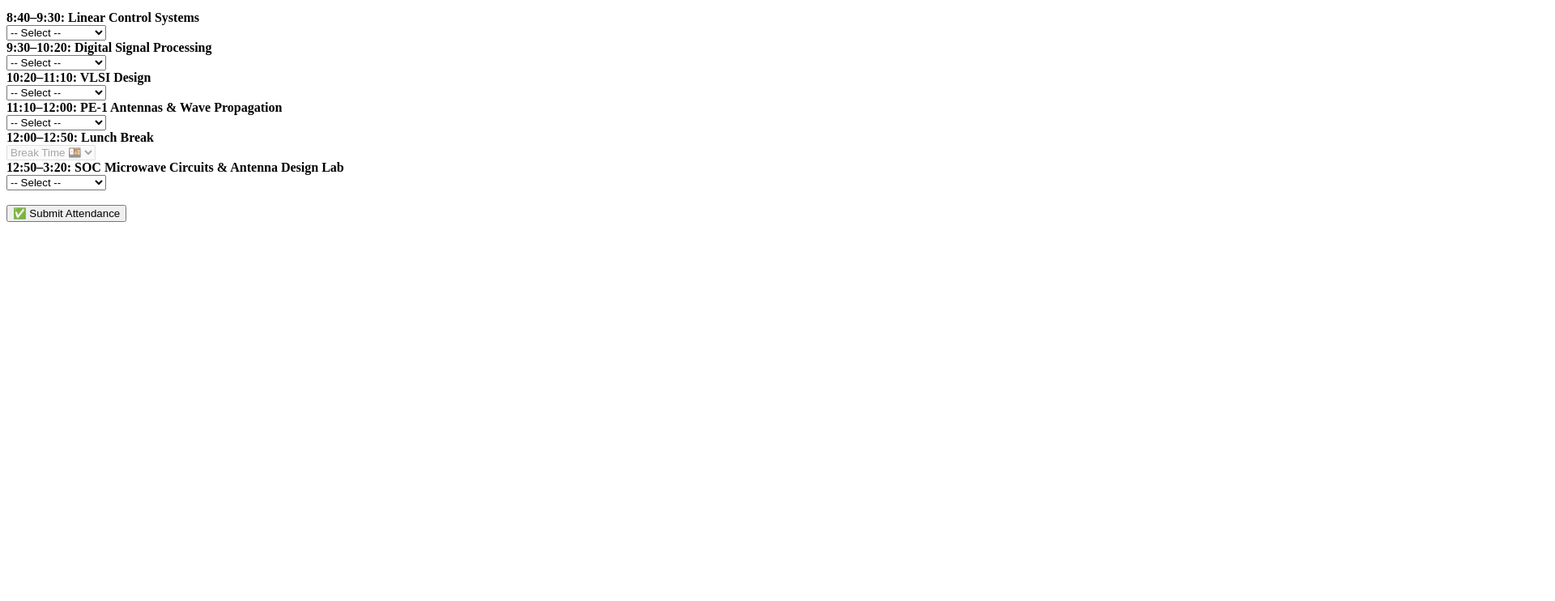
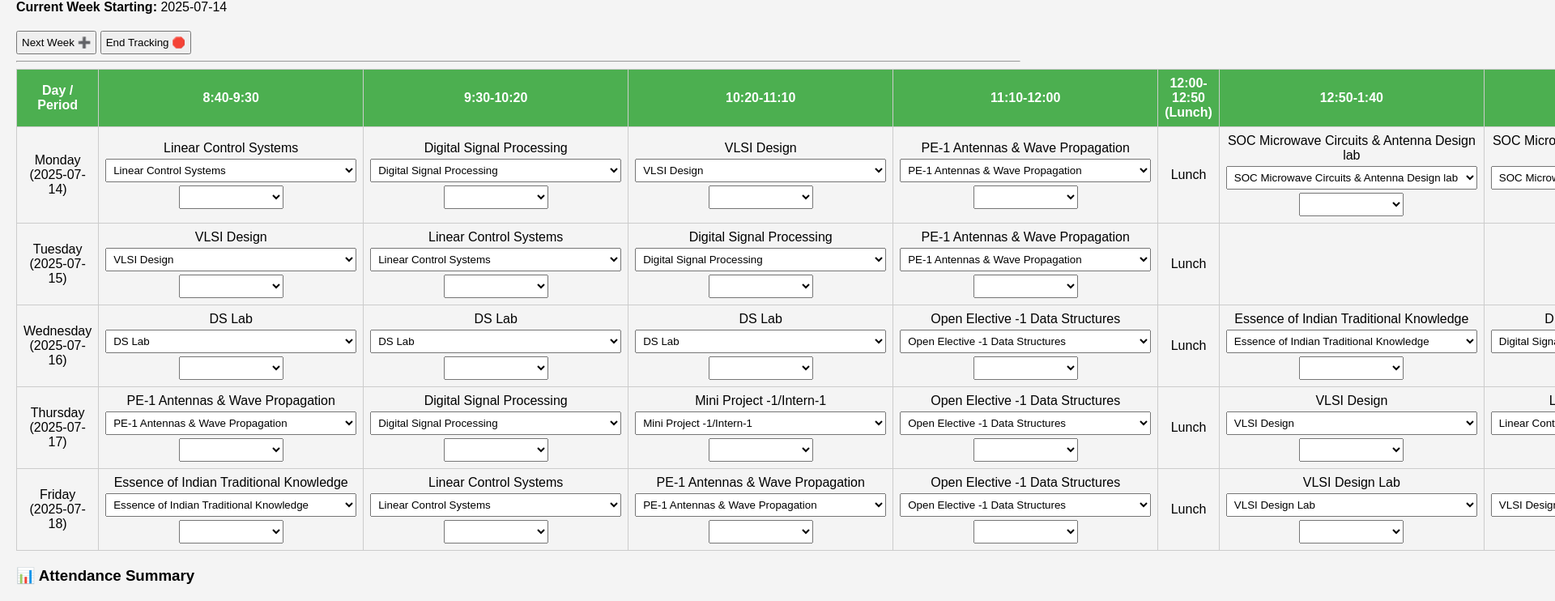
Before and after one commit to He3anth/attendance-tracker, a plain HTML site: page index.html in a window 1280 px wide. Shown: the part 68-810 px from the top of the page at 81% size, 1920 px wide, since content can reach past the window. Drawn offline with Linux system fonts and the light colour scheme.

Commit message:
Update index.html

```diff
--- a/index.html
+++ b/index.html
@@ -1,123 +1,202 @@
 <!DOCTYPE html>
 <html>
 <head>
-  <title>Attendance Tracker</title>
+    <title>Advanced Attendance Tracker with Weekly Dates</title>
+    <style>
+        body {
+            font-family: Arial, sans-serif;
+            margin: 20px;
+            background-color: #f4f4f4;
+        }
+        table {
+            border-collapse: collapse;
+            width: 100%;
+            margin-bottom: 20px;
+        }
+        th, td {
+            border: 1px solid #ccc;
+            text-align: center;
+            padding: 8px;
+        }
+        th {
+            background-color: #4CAF50;
+            color: white;
+        }
+        select, button {
+            padding: 5px;
+            margin-top: 4px;
+        }
+        .present {
+            background-color: #a0e7a0;
+        }
+        .absent {
+            background-color: #f7a6a6;
+        }
+        .cancelled {
+            background-color: #ccc;
+        }
+    </style>
 </head>
 <body>
-  <h1>📅 Monday - 14/07/2025 Attendance</h1>
+    <h2>Advanced Weekly Attendance Tracker</h2>
+    <p><strong>Current Week Starting:</strong> <span id="weekStart"></span></p>
+    <button onclick="generateNextWeek()">Next Week ➕</button>
+    <button onclick="endTracking()">End Tracking 🛑</button>
 
-  <div id="schedule">
-    <!-- Each subject row -->
-    <div>
-      <strong>8:40–9:30: Linear Control Systems</strong><br>
-      <select id="lcs">
-        <option value="">-- Select --</option>
-        <option value="Present">Present</option>
-        <option value="Absent">Absent</option>
-        <option value="Class Cancelled">Class Cancelled</option>
-        <option value="Substitute - DSP">Substitute - DSP</option>
-        <option value="Substitute - VLSI">Substitute - VLSI</option>
-        <option value="Substitute - AWP">Substitute - AWP</option>
-      </select>
-    </div>
-    <div>
-      <strong>9:30–10:20: Digital Signal Processing</strong><br>
-      <select id="dsp">
-        <option value="">-- Select --</option>
-        <option value="Present">Present</option>
-        <option value="Absent">Absent</option>
-        <option value="Class Cancelled">Class Cancelled</option>
-        <option value="Substitute - LCS">Substitute - LCS</option>
-        <option value="Substitute - VLSI">Substitute - VLSI</option>
-        <option value="Substitute - AWP">Substitute - AWP</option>
-      </select>
-    </div>
-    <div>
-      <strong>10:20–11:10: VLSI Design</strong><br>
-      <select id="vlsi">
-        <option value="">-- Select --</option>
-        <option value="Present">Present</option>
-        <option value="Absent">Absent</option>
-        <option value="Class Cancelled">Class Cancelled</option>
-        <option value="Substitute - DSP">Substitute - DSP</option>
-        <option value="Substitute - LCS">Substitute - LCS</option>
-        <option value="Substitute - AWP">Substitute - AWP</option>
-      </select>
-    </div>
-    <div>
-      <strong>11:10–12:00: PE-1 Antennas & Wave Propagation</strong><br>
-      <select id="awp">
-        <option value="">-- Select --</option>
-        <option value="Present">Present</option>
-        <option value="Absent">Absent</option>
-        <option value="Class Cancelled">Class Cancelled</option>
-        <option value="Substitute - DSP">Substitute - DSP</option>
-        <option value="Substitute - VLSI">Substitute - VLSI</option>
-        <option value="Substitute - LCS">Substitute - LCS</option>
-      </select>
-    </div>
-    <div>
-      <strong>12:00–12:50: Lunch Break</strong><br>
-      <select disabled>
-        <option value="">Break Time 🍱</option>
-      </select>
-    </div>
-    <div>
-      <strong>12:50–3:20: SOC Microwave Circuits & Antenna Design Lab</strong><br>
-      <select id="soclab">
-        <option value="">-- Select --</option>
-        <option value="Present">Present</option>
-        <option value="Absent">Absent</option>
-        <option value="Class Cancelled">Class Cancelled</option>
-        <option value="Substitute - DSP">Substitute - DSP</option>
-        <option value="Substitute - VLSI">Substitute - VLSI</option>
-        <option value="Substitute - LCS">Substitute - LCS</option>
-      </select>
-    </div>
-  </div>
+    <div id="tablesContainer"></div>
 
-  <br>
-  <button onclick="submitAttendance()">✅ Submit Attendance</button>
+    <h3>📊 Attendance Summary</h3>
+    <div id="summary"></div>
 
-  <script>
-    function sendAttendanceToSheet(subject, date, status) {
-      const url = "https://script.google.com/macros/s/AKfycbxbVKjWTAy038lF_j6498L5T8N-U2M3JPOfwOwh1GyiMGKP6Z_SBpNSK616hDCpkHQHzA/exec";
+    <script>
+        const subjectsList = [
+            'Linear Control Systems', 'Digital Signal Processing', 'VLSI Design',
+            'PE-1 Antennas & Wave Propagation', 'SOC Microwave Circuits & Antenna Design lab',
+            'DS Lab', 'Open Elective -1 Data Structures', 'Essence of Indian Traditional Knowledge',
+            'Mini Project -1/Intern-1', 'Library/Sports', 'VLSI Design Lab'
+        ];
 
-      fetch(url, {
-        method: "POST",
-        body: JSON.stringify({
-          subject: subject,
-          date: date,
-          status: status
-        }),
-        headers: {
-          "Content-Type": "application/json"
+        const defaultTimeTable = {
+            'Monday': ['Linear Control Systems', 'Digital Signal Processing', 'VLSI Design', 'PE-1 Antennas & Wave Propagation', 'Lunch', 'SOC Microwave Circuits & Antenna Design lab', 'SOC Microwave Circuits & Antenna Design lab', 'SOC Microwave Circuits & Antenna Design lab'],
+            'Tuesday': ['VLSI Design', 'Linear Control Systems', 'Digital Signal Processing', 'PE-1 Antennas & Wave Propagation', 'Lunch', '', '', ''],
+            'Wednesday': ['DS Lab', 'DS Lab', 'DS Lab', 'Open Elective -1 Data Structures', 'Lunch', 'Essence of Indian Traditional Knowledge', 'Digital Signal Processing', 'VLSI Design'],
+            'Thursday': ['PE-1 Antennas & Wave Propagation', 'Digital Signal Processing', 'Mini Project -1/Intern-1', 'Open Elective -1 Data Structures', 'Lunch', 'VLSI Design', 'Linear Control Systems', 'Library/Sports'],
+            'Friday': ['Essence of Indian Traditional Knowledge', 'Linear Control Systems', 'PE-1 Antennas & Wave Propagation', 'Open Elective -1 Data Structures', 'Lunch', 'VLSI Design Lab', 'VLSI Design Lab', 'VLSI Design Lab']
+        };
+
+        const attendanceData = {};
+        subjectsList.forEach(sub => attendanceData[sub] = { present: 0, total: 0 });
+
+        const tablesContainer = document.getElementById('tablesContainer');
+        const summary = document.getElementById('summary');
+        const weekStartDisplay = document.getElementById('weekStart');
+
+        let currentMonday = new Date('2025-07-14');
+
+        function formatDate(date) {
+            return date.toISOString().split('T')[0];
         }
-      })
-      .then(res => res.text())
-      .then(data => console.log(data))
-      .catch(err => console.error("Error:", err));
-    }
 
-    function submitAttendance() {
-      const date = "14-07-2025";
+        function getNextMonday(date) {
+            const next = new Date(date);
+            next.setDate(date.getDate() + 7);
+            return next;
+        }
 
-      const subjects = {
-        "Linear Control Systems": document.getElementById("lcs").value,
-        "Digital Signal Processing": document.getElementById("dsp").value,
-        "VLSI Design": document.getElementById("vlsi").value,
-        "Antennas & Wave Propagation": document.getElementById("awp").value,
-        "SOC Microwave Lab": document.getElementById("soclab").value
-      };
+        function generateNextWeek() {
+            const table = document.createElement('table');
+            const thead = document.createElement('thead');
+            thead.innerHTML = `
+                <tr>
+                    <th>Day / Period</th>
+                    <th>8:40-9:30</th>
+                    <th>9:30-10:20</th>
+                    <th>10:20-11:10</th>
+                    <th>11:10-12:00</th>
+                    <th>12:00-12:50 (Lunch)</th>
+                    <th>12:50-1:40</th>
+                    <th>1:40-2:30</th>
+                    <th>2:30-3:20</th>
+                </tr>`;
+            table.appendChild(thead);
 
-      for (const [subject, status] of Object.entries(subjects)) {
-        if (status !== "") {
-          sendAttendanceToSheet(subject, date, status);
+            const tbody = document.createElement('tbody');
+
+            Object.entries(defaultTimeTable).forEach(([day, periods], idx) => {
+                const row = document.createElement('tr');
+                const dayCell = document.createElement('td');
+
+                const dateOfDay = new Date(currentMonday);
+                dateOfDay.setDate(currentMonday.getDate() + idx);
+                dayCell.textContent = `${day} (${formatDate(dateOfDay)})`;
+                row.appendChild(dayCell);
+
+                periods.forEach(subject => {
+                    const cell = document.createElement('td');
+                    if (subject === 'Lunch' || subject === '') {
+                        cell.textContent = subject;
+                        row.appendChild(cell);
+                        return;
+                    }
+
+                    const selectStatus = document.createElement('select');
+                    ['','Present', 'Absent', 'Class Cancelled'].forEach(opt => {
+                        const option = document.createElement('option');
+                        option.value = opt;
+                        option.textContent = opt;
+                        selectStatus.appendChild(option);
+                    });
+
+                    const selectSub = document.createElement('select');
+                    subjectsList.forEach(sub => {
+                        const option = document.createElement('option');
+                        option.value = sub;
+                        option.textContent = sub;
+                        if (sub === subject) option.selected = true;
+                        selectSub.appendChild(option);
+                    });
+
+                    selectStatus.onchange = () => {
+                        const actualSub = selectSub.value;
+                        if (!attendanceData[actualSub]) attendanceData[actualSub] = { present: 0, total: 0 };
+                        if (selectStatus.value === 'Present') {
+                            attendanceData[actualSub].present++;
+                            attendanceData[actualSub].total++;
+                            cell.className = 'present';
+                        } else if (selectStatus.value === 'Absent') {
+                            attendanceData[actualSub].total++;
+                            cell.className = 'absent';
+                        } else if (selectStatus.value === 'Class Cancelled') {
+                            cell.className = 'cancelled';
+                        }
+                        updateSummary();
+                    };
+
+                    cell.appendChild(document.createTextNode(subject));
+                    cell.appendChild(document.createElement('br'));
+                    cell.appendChild(selectSub);
+                    cell.appendChild(selectStatus);
+                    row.appendChild(cell);
+                });
+
+                tbody.appendChild(row);
+            });
+
+            table.appendChild(tbody);
+            tablesContainer.appendChild(document.createElement('hr'));
+            tablesContainer.appendChild(table);
+
+            weekStartDisplay.textContent = formatDate(currentMonday);
+            currentMonday = getNextMonday(currentMonday);
         }
-      }
 
-      alert("✅ Attendance submitted!");
-    }
-  </script>
+        function updateSummary() {
+            let html = '<table><tr><th>Subject</th><th>Present</th><th>Total</th><th>% Attendance</th><th>Need for 60%</th><th>Need for 75%</th></tr>';
+            let overallPresent = 0, overallTotal = 0;
+
+            for (let subject in attendanceData) {
+                const data = attendanceData[subject];
+                if (data.total === 0) continue;
+                const percent = ((data.present / data.total) * 100).toFixed(2);
+                const neededFor60 = Math.max(0, Math.ceil((0.6 * data.total - data.present) / (1 - 0.6)));
+                const neededFor75 = Math.max(0, Math.ceil((0.75 * data.total - data.present) / (1 - 0.75)));
+                html += `<tr><td>${subject}</td><td>${data.present}</td><td>${data.total}</td><td>${percent}%</td><td>${neededFor60}</td><td>${neededFor75}</td></tr>`;
+                overallPresent += data.present;
+                overallTotal += data.total;
+            }
+
+            const overallPercent = ((overallPresent / overallTotal) * 100).toFixed(2);
+            html += `<tr><th colspan="3">Overall</th><th>${overallPercent}%</th><th colspan="2">Need: ${Math.max(0, Math.ceil((0.75 * overallTotal - overallPresent) / (1 - 0.75)))} classes</th></tr>`;
+            html += '</table>';
+            summary.innerHTML = html;
+        }
+
+        function endTracking() {
+            alert("Tracking stopped. You can still review your data, but no more weeks will be added.");
+        }
+
+        // Initial week
+        generateNextWeek();
+    </script>
 </body>
 </html>
```
